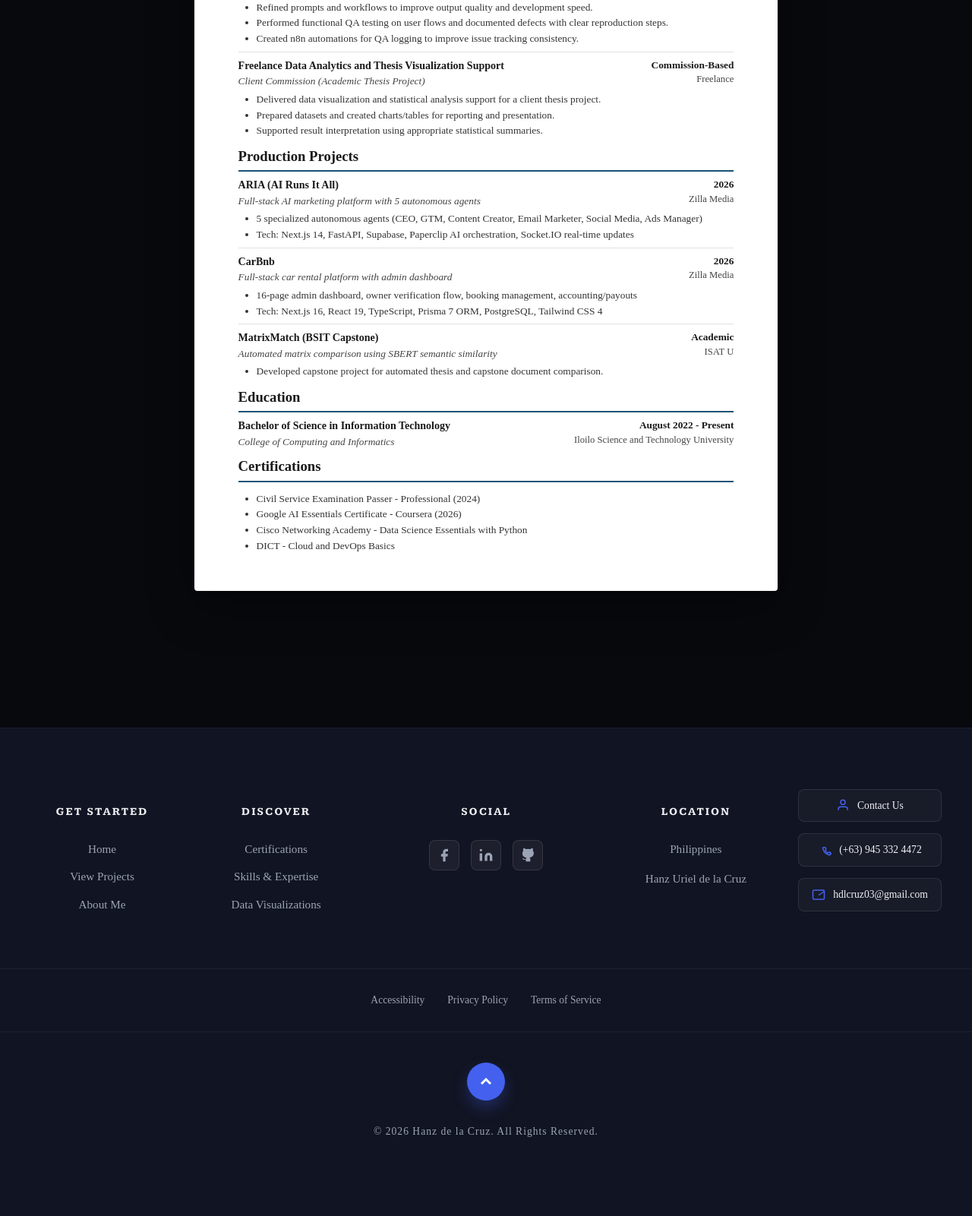
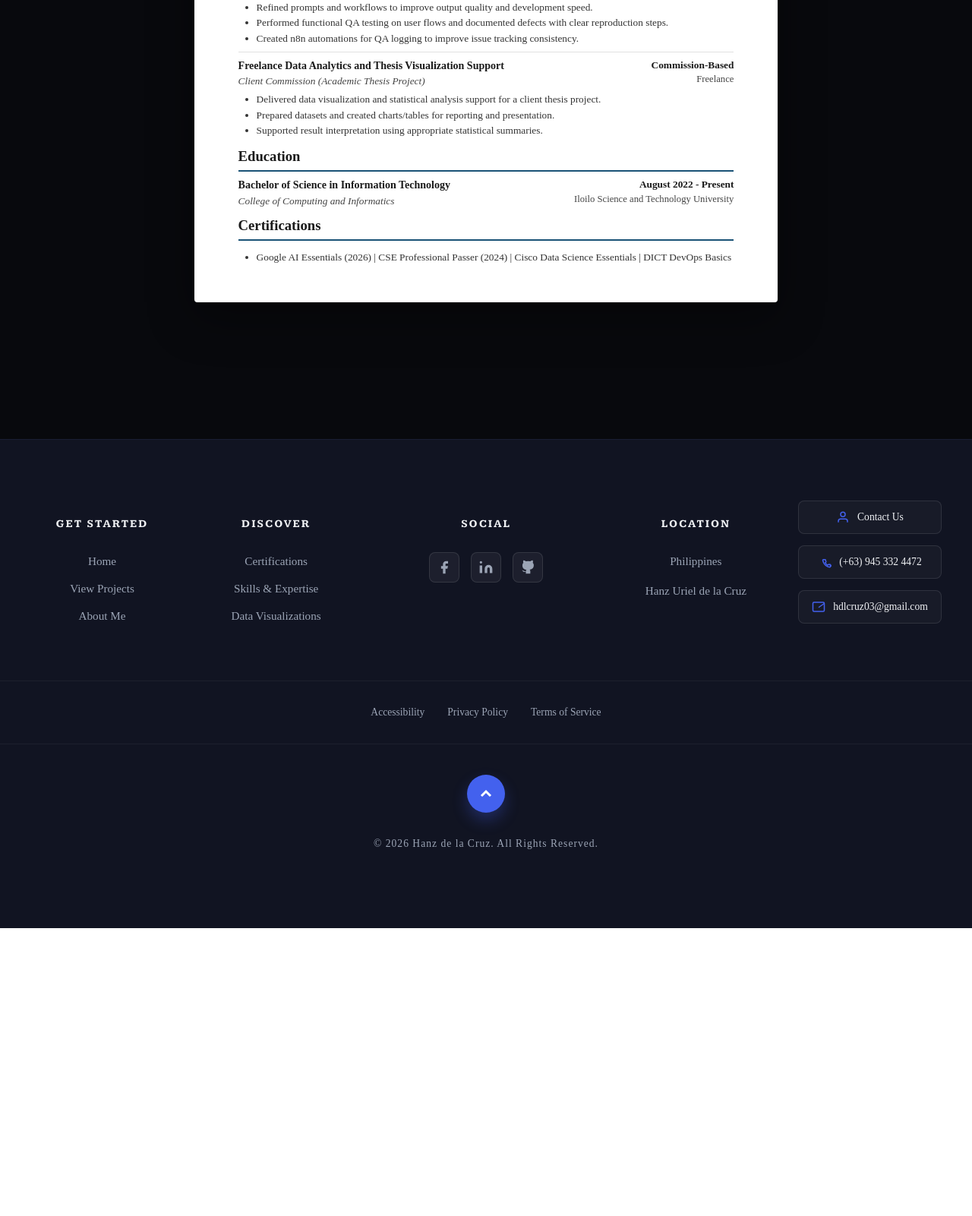
Before and after one commit to HanzDLC/MyPortfolio, a Flask app: page /cv in a window 1280 px wide, after a click on "Resume". Shown: the part 1263-2864 px from the top of the page at 76% size. After the commit the page ends 2485 px from the top, so only its background shows below. Run offline with Flask 3, Linux system fonts and the light colour scheme.

Commit message:
refactor: Optimize resume for single-page printing
- Removed 'Production Projects' section to reduce length
- Removed MatrixMatch Capstone project entry
- Condensed Certifications to one-line format
- Ensures resume fits on 1 page when printing

Co-Authored-By: Claude Haiku 4.5 <noreply@anthropic.com>

```diff
--- a/templates/resume_document.html
+++ b/templates/resume_document.html
@@ -159,66 +159,6 @@
             </div>
         </section>
 
-        <section class="cv-section">
-            <h3 class="cv-section-title">Production Projects</h3>
-            <div class="cv-section-content">
-                <div class="cv-edu-entry">
-                    <div class="cv-edu-header">
-                        <div class="cv-edu-left">
-                            <h4>ARIA (AI Runs It All)</h4>
-                            <p class="cv-edu-detail">Full-stack AI marketing platform with 5 autonomous agents</p>
-                        </div>
-                        <div class="cv-edu-right">
-                            <span class="cv-date">2026</span>
-                            <span class="cv-institution">Zilla Media</span>
-                        </div>
-                    </div>
-                    <div class="cv-courses">
-                        <ul>
-                            <li>5 specialized autonomous agents (CEO, GTM, Content Creator, Email Marketer, Social Media, Ads Manager)</li>
-                            <li>Tech: Next.js 14, FastAPI, Supabase, Paperclip AI orchestration, Socket.IO real-time updates</li>
-                        </ul>
-                    </div>
-                </div>
-
-                <div class="cv-edu-entry">
-                    <div class="cv-edu-header">
-                        <div class="cv-edu-left">
-                            <h4>CarBnb</h4>
-                            <p class="cv-edu-detail">Full-stack car rental platform with admin dashboard</p>
-                        </div>
-                        <div class="cv-edu-right">
-                            <span class="cv-date">2026</span>
-                            <span class="cv-institution">Zilla Media</span>
-                        </div>
-                    </div>
-                    <div class="cv-courses">
-                        <ul>
-                            <li>16-page admin dashboard, owner verification flow, booking management, accounting/payouts</li>
-                            <li>Tech: Next.js 16, React 19, TypeScript, Prisma 7 ORM, PostgreSQL, Tailwind CSS 4</li>
-                        </ul>
-                    </div>
-                </div>
-
-                <div class="cv-edu-entry">
-                    <div class="cv-edu-header">
-                        <div class="cv-edu-left">
-                            <h4>MatrixMatch (BSIT Capstone)</h4>
-                            <p class="cv-edu-detail">Automated matrix comparison using SBERT semantic similarity</p>
-                        </div>
-                        <div class="cv-edu-right">
-                            <span class="cv-date">Academic</span>
-                            <span class="cv-institution">ISAT U</span>
-                        </div>
-                    </div>
-                    <div class="cv-courses">
-                        <ul>
-                            <li>Developed capstone project for automated thesis and capstone document comparison.</li>
-                        </ul>
-                    </div>
-                </div>
-            </div>
-        </section>
 
         <section class="cv-section">
             <h3 class="cv-section-title">Education</h3>
@@ -243,10 +183,7 @@
             <div class="cv-section-content">
                 <div class="cv-courses">
                     <ul>
-                        <li>Civil Service Examination Passer - Professional (2024)</li>
-                        <li>Google AI Essentials Certificate - Coursera (2026)</li>
-                        <li>Cisco Networking Academy - Data Science Essentials with Python</li>
-                        <li>DICT - Cloud and DevOps Basics</li>
+                        <li>Google AI Essentials (2026) | CSE Professional Passer (2024) | Cisco Data Science Essentials | DICT DevOps Basics</li>
                     </ul>
                 </div>
             </div>
```
